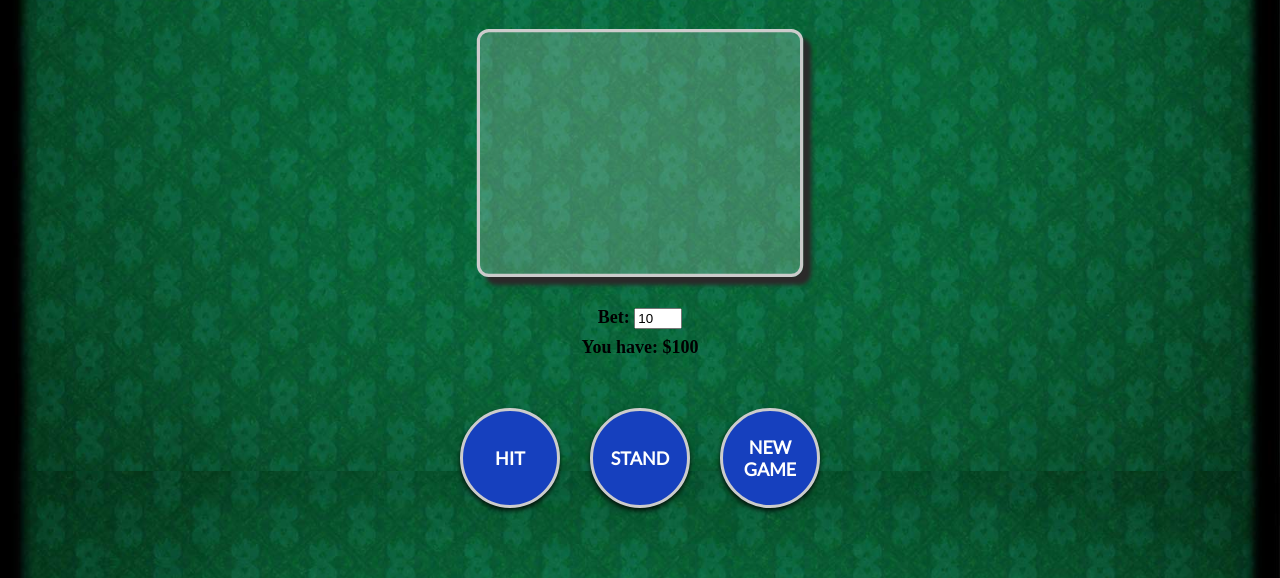
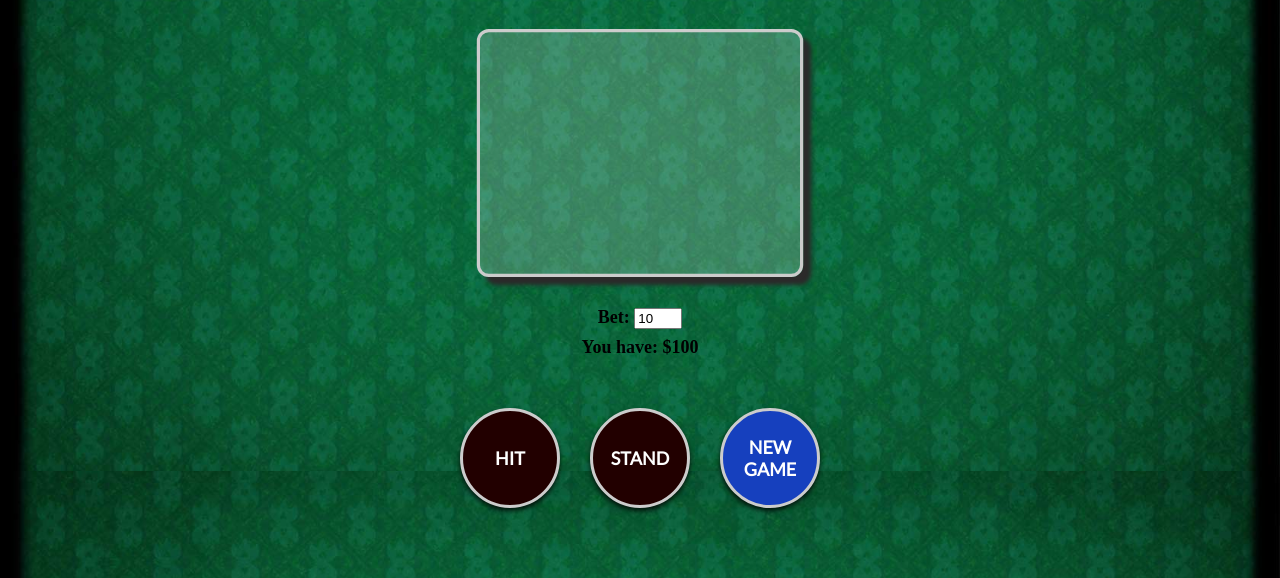
Before and after one commit to pmendoza72/201-Project, a plain HTML site: page blackjack.html in a window 1280 px wide. Shown: the part 352-930 px from the top of the page. Drawn offline with Linux system fonts and the light colour scheme.

Commit message:
1. fixed glitch that allowed game to played after running out of money, 2. changed header z-index to 1, 3. made disabled buttons turn dark red.

```diff
--- a/css/style.css
+++ b/css/style.css
@@ -22,6 +22,7 @@ header {
   margin-bottom: 20px;
   position: fixed;
   width: 100%;
+  z-index: 1;
 }
 
 header div {
@@ -209,6 +210,11 @@ button:hover {
   color: #fff;
 }
 
+button:disabled {
+  background-color: #200;
+  color: #fff;
+}
+
 @media (max-width: 760px) {
 
 header div {
--- a/js/blackjack.js
+++ b/js/blackjack.js
@@ -339,6 +339,7 @@ Game.prototype.endRound = function(outcome) {
     this.outOfMoney = document.createElement('span');
     this.outOfMoney.textContent = '  You\'re out of money.  Refresh the page to start over.';
     msg.appendChild(this.outOfMoney);
+    newGameButton.disabled = true;
   }
 
 }
```
